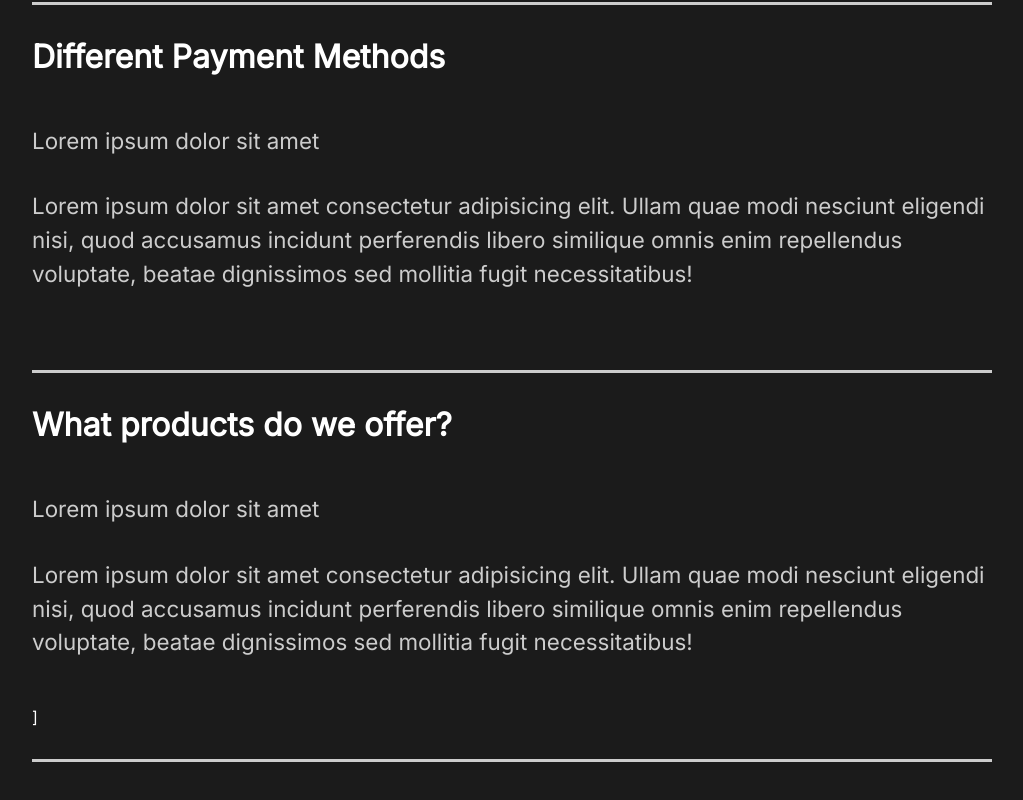
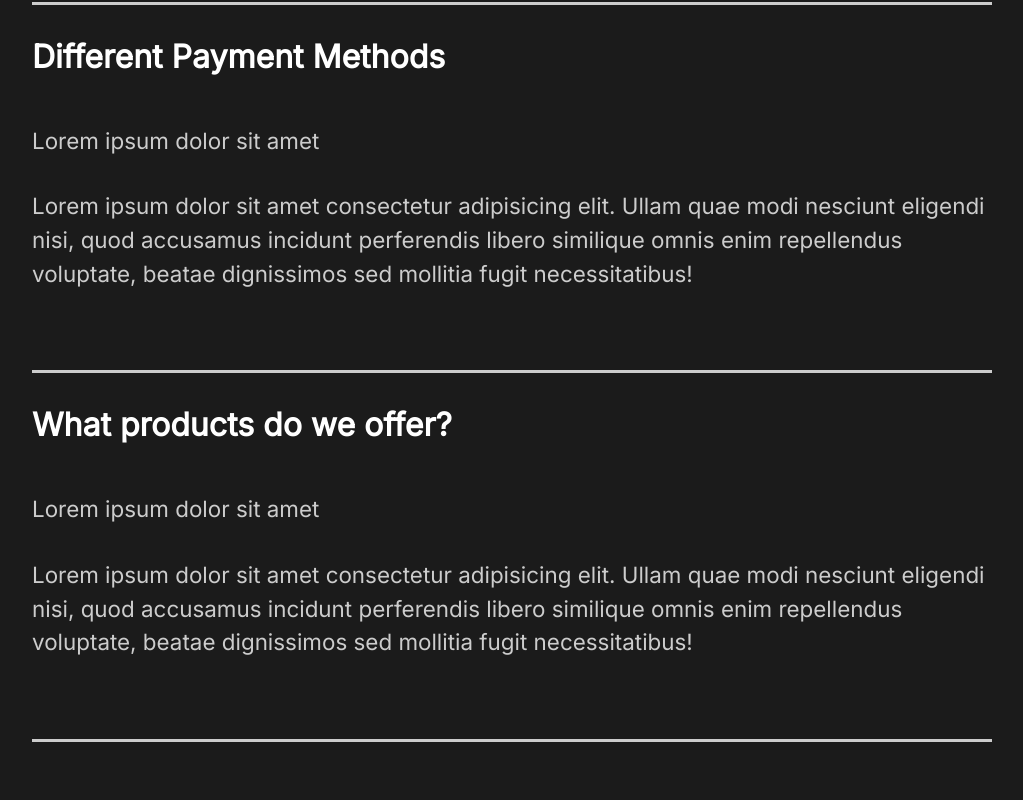
Before and after one commit to Mankge/capture-build, a React (Create React App) app: page / in a window 1280 px wide. Shown: the part 3117-3917 px from the top of the page, without its empty margins (128-1151 px from the left). Built offline with nearby package versions, Linux system fonts and the light colour scheme.

Commit message:
Scroll Animations

```diff
--- a/src/animation.js
+++ b/src/animation.js
@@ -32,7 +32,7 @@
   hidden: { opacity: 0 },
   show: {
     opacity: 1,
-    transition: { duration: 0.75, ease: "easeOut" },
+    transition: { duration: 0.5, ease: "easeOut" },
   },
 };
 
@@ -69,3 +69,14 @@
   hidden: { opacity: 1 },
   show: { opacity: 1, transition: { staggerChildren: 0.1, ease: "easeOut" } },
 };
+
+export const scrollReveal = {
+  hidden: { opacity: 0, scale: 1.2, transition: { duration: 0.5 } },
+  show: {
+    opacity: 1,
+    scale: 1,
+    transition: {
+      duration: 0.5,
+    },
+  },
+};
--- a/src/components/FaqSection.js
+++ b/src/components/FaqSection.js
@@ -2,10 +2,19 @@
 import { About } from "../styles";
 import Toggle from "./Toggle";
 import { AnimateSharedLayout } from "framer-motion";
+import { useScroll } from "./UseScroll";
+import { scrollReveal } from "../animation";
 
 const FaqSection = () => {
+  const [element, controls] = useScroll();
   return (
-    <Faq className="faq">
+    <Faq
+      variants={scrollReveal}
+      animate={controls}
+      initial="hidden"
+      className="faq"
+      ref={element}
+    >
       <h2>
         Any Questions <span>FAG</span>
       </h2>
@@ -55,7 +64,6 @@
               beatae dignissimos sed mollitia fugit necessitatibus!
             </p>
           </div>
-          ]
         </Toggle>
       </AnimateSharedLayout>
     </Faq>
--- a/src/components/ServicesSection.js
+++ b/src/components/ServicesSection.js
@@ -5,10 +5,19 @@
 import home2 from "../img/home2.png";
 import { About, Description, Image } from "../styles";
 import styled from "styled-components";
+import { scrollReveal } from "../animation";
+import { useScroll } from "./UseScroll";
 
 const ServicesSection = () => {
+  const [element, controls] = useScroll();
   return (
-    <Services className="services">
+    <Services
+      variants={scrollReveal}
+      animate={controls}
+      initial="hidden"
+      className="services"
+      ref={element}
+    >
       <Description className="description">
         <h2>
           High <span>quality</span> service
--- /dev/null
+++ b/src/components/UseScroll.js
@@ -0,0 +1,13 @@
+import { useInView } from "react-intersection-observer";
+import { useAnimation } from "framer-motion";
+
+export const useScroll = () => {
+  const controls = useAnimation();
+  const [element, view] = useInView({ threshold: 0.5 });
+  if (view) {
+    controls.start("show");
+  } else {
+    controls.start("hidden");
+  }
+  return [element, controls];
+};
--- a/src/styles.js
+++ b/src/styles.js
@@ -1,6 +1,7 @@
 import styled from "styled-components";
+import { motion } from "framer-motion";
 
-export const About = styled.div`
+export const About = styled(motion.div)`
   min-height: 90vh;
   display: flex;
   align-items: center;
```
